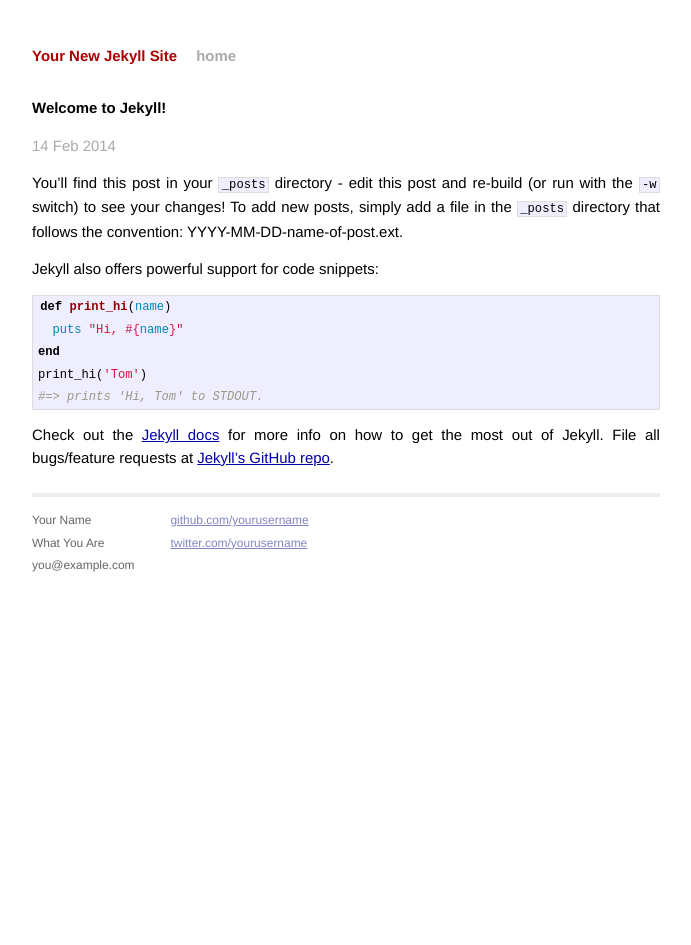
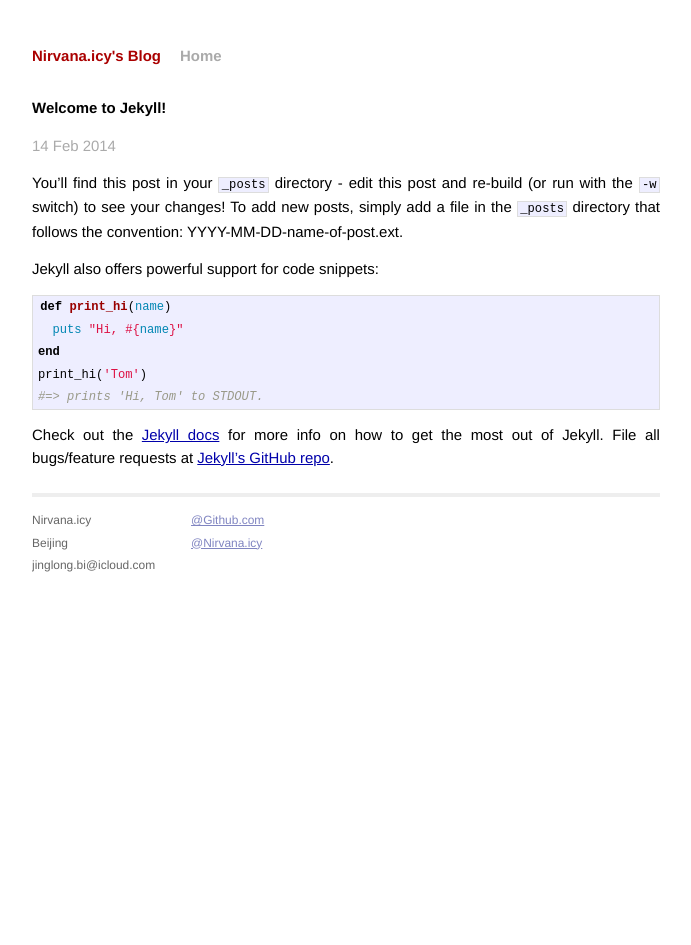
Before and after one commit to Nirvana-icy/Nirvana-icy.github.io, a Jekyll site: the page built from _posts/2014-02-14-welcome-to-jekyll.markdown, in a window 1280 px wide. Shown: the whole page, without its empty margins (294-985 px from the left). Built offline with Jekyll 4.4.1, drawn with Linux system fonts in a browser that asks for light colours; Markdown is read by kramdown in place of the engine named in the settings.

Commit message:
Change to Nirvana.icy's profile

```diff
--- a/_config.yml
+++ b/_config.yml
@@ -1,3 +1,3 @@
-name: Your New Jekyll Site
+name: Nirvana.icy's Blog
 markdown: redcarpet
 pygments: true
--- a/_layouts/default.html
+++ b/_layouts/default.html
@@ -18,7 +18,7 @@
         <div class="site">
           <div class="header">
             <h1 class="title"><a href="/">{{ site.name }}</a></h1>
-            <a class="extra" href="/">home</a>
+            <a class="extra" href="/">Home</a>
           </div>
 
           {{ content }}
@@ -26,15 +26,15 @@
           <div class="footer">
             <div class="contact">
               <p>
-                Your Name<br />
-                What You Are<br />
-                you@example.com
+                Nirvana.icy<br />
+                Beijing<br />
+                jinglong.bi@icloud.com
               </p>
             </div>
             <div class="contact">
               <p>
-                <a href="https://github.com/yourusername">github.com/yourusername</a><br />
-                <a href="https://twitter.com/yourusername">twitter.com/yourusername</a><br />
+                <a href="https://github.com/Nirvana-icy">@Github.com</a><br />
+                <a href="http://weibo.com/waitbefore/home">@Nirvana.icy</a><br />
               </p>
             </div>
           </div>
```
